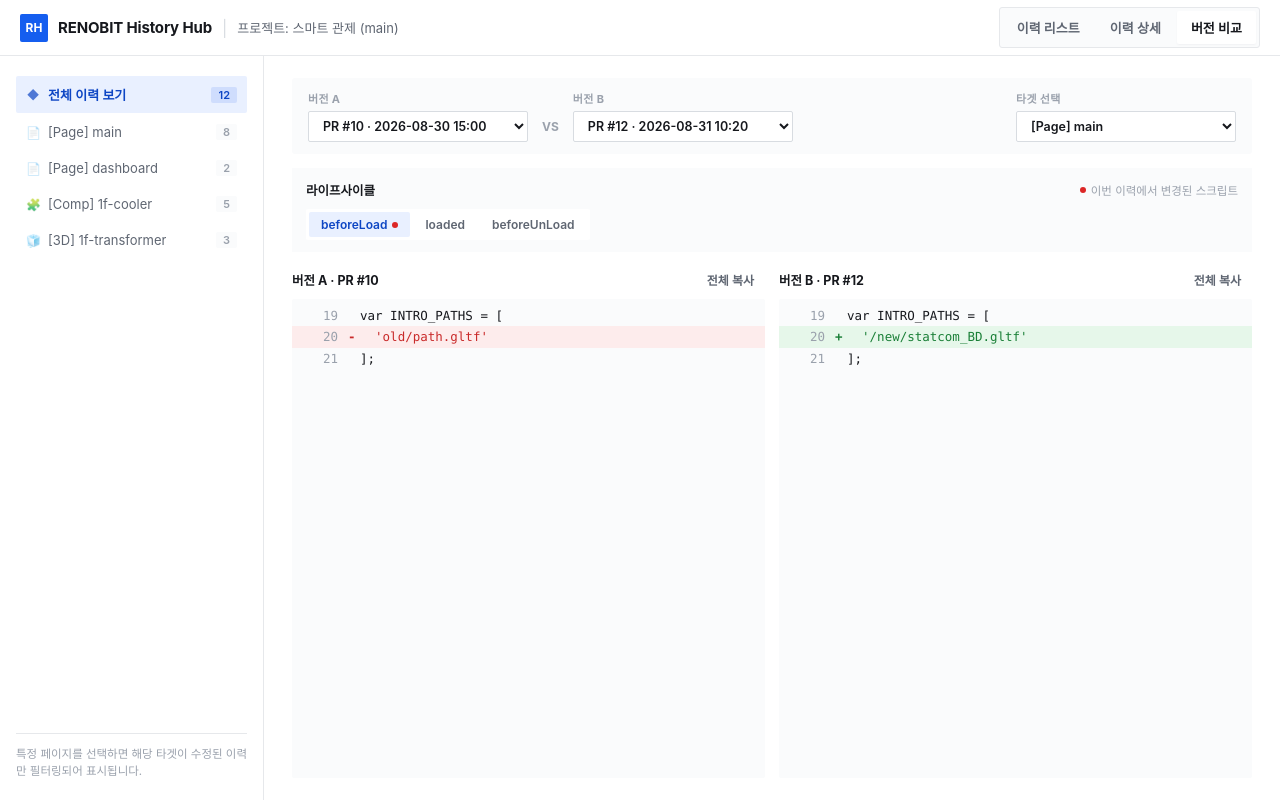
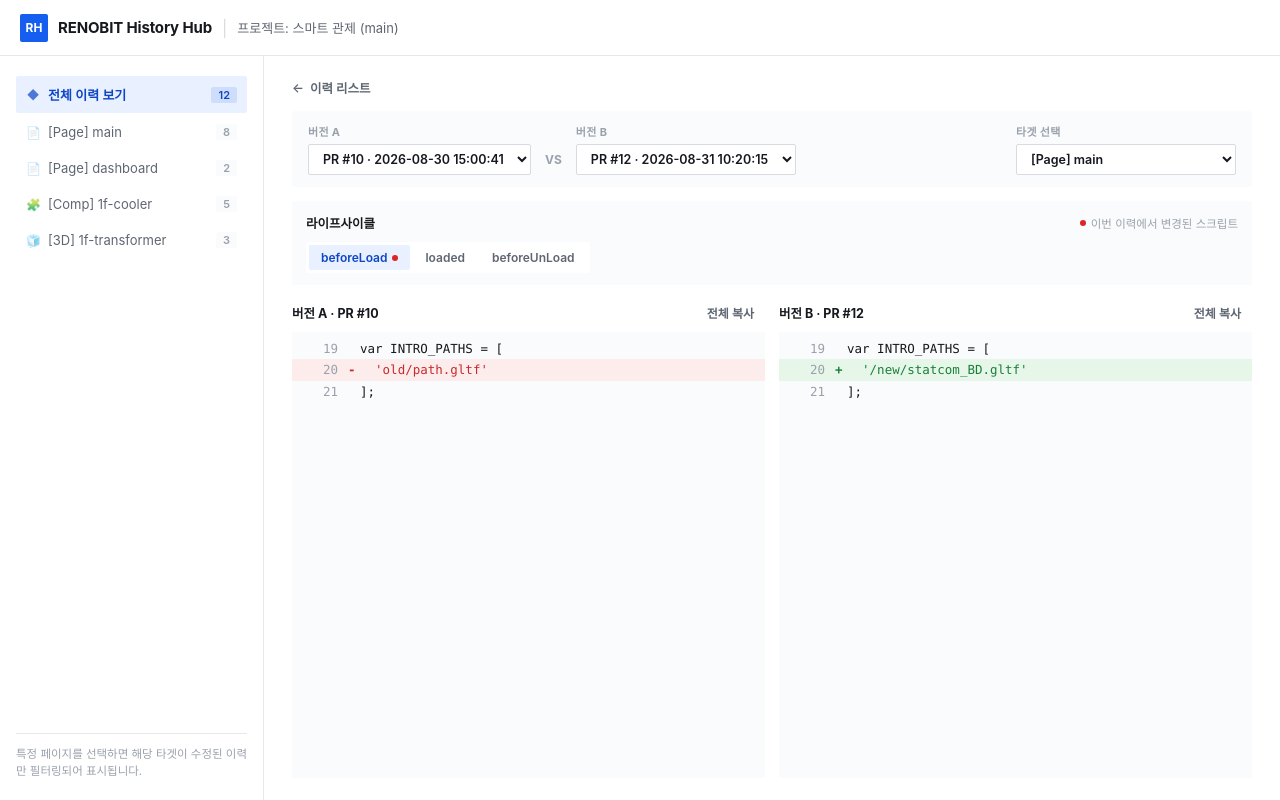
Before and after one commit to wemb-toyproject-rhh/2026_toy_project_h, a React (Vite) app: page /compare in a window 1280 px wide. Built offline with nearby package versions, Linux system fonts and the light colour scheme; a web font is replaced by a local one.

Commit message:
feat: 페이지 링크 추가, nav 삭제

```diff
--- /dev/null
+++ b/src/components/common/BackLink.jsx
@@ -0,0 +1,11 @@
+import { Link } from "react-router-dom";
+import styles from "./BackLink.module.css";
+
+export default function BackLink({ to = "/", children = "이력 리스트" }) {
+  return (
+    <Link to={to} className={styles.link}>
+      <span aria-hidden="true">←</span>
+      {children}
+    </Link>
+  );
+}
--- /dev/null
+++ b/src/components/common/BackLink.module.css
@@ -0,0 +1,15 @@
+.link {
+  display: inline-flex;
+  align-items: center;
+  gap: 6px;
+  font-size: 12.5px;
+  font-weight: 600;
+  color: var(--color-text-secondary);
+  text-decoration: none;
+  width: fit-content;
+  flex-shrink: 0;
+}
+
+.link:hover {
+  color: var(--color-accent);
+}
--- a/src/components/common/Header.jsx
+++ b/src/components/common/Header.jsx
@@ -1,36 +1,17 @@
-import { NavLink } from "react-router-dom";
+import { Link } from "react-router-dom";
 import styles from "./Header.module.css";
-
-const NAV_ITEMS = [
-  { to: "/", label: "이력 리스트", end: true },
-  { to: "/history/12", label: "이력 상세" },
-  { to: "/compare", label: "버전 비교" },
-];
 
 export default function Header() {
   return (
     <header className={styles.header}>
       <div className={styles.brand}>
-        <span className={styles.logo}>RH</span>
-        <strong className={styles.title}>RENOBIT History Hub</strong>
+        <Link to="/" className={styles.logoLink}>
+          <span className={styles.logo}>RH</span>
+          <strong className={styles.title}>RENOBIT History Hub</strong>
+        </Link>
         <span className={styles.divider}>|</span>
         <span className={styles.project}>프로젝트: 스마트 관제 (main)</span>
       </div>
-
-      <nav className={styles.switcher}>
-        {NAV_ITEMS.map((item) => (
-          <NavLink
-            key={item.to}
-            to={item.to}
-            end={item.end}
-            className={({ isActive }) =>
-              `${styles.switchBtn} ${isActive ? styles.active : ""}`
-            }
-          >
-            {item.label}
-          </NavLink>
-        ))}
-      </nav>
     </header>
   );
 }
--- a/src/components/common/Header.module.css
+++ b/src/components/common/Header.module.css
@@ -14,6 +14,14 @@
   align-items: center;
   gap: 10px;
   min-width: 0;
+}
+
+.logoLink {
+  display: flex;
+  align-items: center;
+  gap: 10px;
+  text-decoration: none;
+  color: inherit;
 }
 
 .logo {
@@ -47,35 +55,3 @@
   text-overflow: ellipsis;
   white-space: nowrap;
 }
-
-.switcher {
-  display: flex;
-  gap: 2px;
-  background: var(--color-surface-sunken);
-  padding: 3px;
-  border-radius: var(--radius-md);
-  border: 1px solid var(--color-border);
-  flex-shrink: 0;
-}
-
-.switchBtn {
-  padding: 7px 14px;
-  border-radius: var(--radius-sm);
-  font-size: 13px;
-  font-weight: 600;
-  color: var(--color-text-secondary);
-  text-decoration: none;
-  transition:
-    background 0.15s ease,
-    color 0.15s ease;
-}
-
-.switchBtn:hover {
-  color: var(--color-text);
-}
-
-.switchBtn.active {
-  background: var(--color-surface);
-  color: var(--color-text);
-  box-shadow: var(--shadow-xs);
-}
--- a/src/components/compare/VersionSelectBar.jsx
+++ b/src/components/compare/VersionSelectBar.jsx
@@ -1,12 +1,14 @@
 import styles from "./VersionSelectBar.module.css";
 
-export default function VersionSelectBar() {
+export default function VersionSelectBar({ versionA, versionB }) {
   return (
     <div className={styles.bar}>
       <div className={styles.field}>
         <label className={styles.label}>버전 A</label>
-        <select className={styles.select} defaultValue="10">
-          <option value="10">PR #10 · 2026-08-30 15:00</option>
+        <select className={styles.select} defaultValue={versionA?.id}>
+          <option value={versionA?.id}>
+            PR #{versionA?.id} · {versionA?.savedAt}
+          </option>
         </select>
       </div>
 
@@ -14,8 +16,10 @@ export default function VersionSelectBar() {
 
       <div className={styles.field}>
         <label className={styles.label}>버전 B</label>
-        <select className={styles.select} defaultValue="12">
-          <option value="12">PR #12 · 2026-08-31 10:20</option>
+        <select className={styles.select} defaultValue={versionB?.id}>
+          <option value={versionB?.id}>
+            PR #{versionB?.id} · {versionB?.savedAt}
+          </option>
         </select>
       </div>
 
--- a/src/components/history/PRCard.jsx
+++ b/src/components/history/PRCard.jsx
@@ -1,22 +1,47 @@
-import { Link } from "react-router-dom";
+import { useNavigate } from "react-router-dom";
 import Badge from "../common/Badge.jsx";
 import Button from "../common/Button.jsx";
 import styles from "./PRCard.module.css";
 
-export default function PRCard({ item, highlighted = false }) {
+export default function PRCard({
+  item,
+  selected = false,
+  selectionDisabled = false,
+  onToggleSelect,
+}) {
+  const navigate = useNavigate();
+
   return (
-    <div className={`${styles.card} ${highlighted ? styles.highlighted : ""}`}>
-      <input type="checkbox" className={styles.checkbox} aria-label="비교 대상으로 선택" />
+    <div
+      className={`${styles.card} ${selected ? styles.highlighted : ""}`}
+      role="button"
+      tabIndex={0}
+      onClick={() => navigate(`/history/${item.id}`)}
+      onKeyDown={(e) => {
+        if (e.key === "Enter") navigate(`/history/${item.id}`);
+      }}
+    >
+      <input
+        type="checkbox"
+        className={styles.checkbox}
+        aria-label="비교 대상으로 선택"
+        checked={selected}
+        disabled={!selected && selectionDisabled}
+        onClick={(e) => e.stopPropagation()}
+        onChange={() => onToggleSelect(item.id)}
+      />
 
       <div className={styles.body}>
         <div className={styles.topRow}>
           <div className={styles.titleGroup}>
-            <Badge tone={highlighted ? "accent" : "neutral"}>PR #{item.id}</Badge>
-            <Link to={`/history/${item.id}`} className={styles.title}>
-              {item.title}
-            </Link>
+            <Badge tone={selected ? "accent" : "neutral"}>PR #{item.id}</Badge>
+            <span className={styles.title}>{item.title}</span>
           </div>
-          <Button variant="danger" size="sm">
+          <Button
+            variant="danger"
+            size="sm"
+            onClick={(e) => e.stopPropagation()}
+          >
             삭제
           </Button>
         </div>
--- a/src/components/history/PRCard.module.css
+++ b/src/components/history/PRCard.module.css
@@ -6,11 +6,17 @@
   gap: 14px;
   align-items: flex-start;
   background: var(--color-surface);
+  cursor: pointer;
   transition: background 0.15s ease;
 }
 
 .card:hover {
   background: var(--color-surface-sunken);
+}
+
+.card:focus-visible {
+  outline: 2px solid var(--color-accent);
+  outline-offset: -2px;
 }
 
 .card.highlighted {
--- a/src/pages/CompareHistoryPage.jsx
+++ b/src/pages/CompareHistoryPage.jsx
@@ -1,7 +1,12 @@
+import { useLocation } from "react-router-dom";
+import mockHistory from "../mocks/mockHistory.json";
+import BackLink from "../components/common/BackLink.jsx";
 import VersionSelectBar from "../components/compare/VersionSelectBar.jsx";
 import SubTabGroup from "../components/detail/SubTabGroup.jsx";
 import SideBySideDiff from "../components/compare/SideBySideDiff.jsx";
 import styles from "./CompareHistoryPage.module.css";
+
+const DEFAULT_IDS = [10, 12];
 
 const LIFECYCLES = [
   { id: "beforeLoad", label: "beforeLoad", modified: true },
@@ -9,30 +14,34 @@ const LIFECYCLES = [
   { id: "beforeUnLoad", label: "beforeUnLoad", modified: false },
 ];
 
-const LEFT = {
-  label: "버전 A · PR #10",
-  lines: [
+const DIFF_A = [
   { no: 19, type: null, code: "var INTRO_PATHS = [" },
   { no: 20, type: "del", code: "  'old/path.gltf'" },
   { no: 21, type: null, code: "];" },
-  ],
-};
+];
 
-const RIGHT = {
-  label: "버전 B · PR #12",
-  lines: [
+const DIFF_B = [
   { no: 19, type: null, code: "var INTRO_PATHS = [" },
   { no: 20, type: "add", code: "  '/new/statcom_BD.gltf'" },
   { no: 21, type: null, code: "];" },
-  ],
-};
+];
 
 export default function CompareHistoryPage() {
+  const { state } = useLocation();
+  const [idA, idB] = state?.ids ?? DEFAULT_IDS;
+  const versionA = mockHistory.history.find((h) => h.id === idA);
+  const versionB = mockHistory.history.find((h) => h.id === idB);
+
   return (
     <div className={styles.page}>
-      <VersionSelectBar />
+      <BackLink />
+
+      <VersionSelectBar versionA={versionA} versionB={versionB} />
       <SubTabGroup lifecycles={LIFECYCLES} />
-      <SideBySideDiff left={LEFT} right={RIGHT} />
+      <SideBySideDiff
+        left={{ label: `버전 A · PR #${versionA?.id}`, lines: DIFF_A }}
+        right={{ label: `버전 B · PR #${versionB?.id}`, lines: DIFF_B }}
+      />
     </div>
   );
 }
--- a/src/pages/HistoryDetailPage.jsx
+++ b/src/pages/HistoryDetailPage.jsx
@@ -2,6 +2,7 @@ import { useParams } from "react-router-dom";
 import mockHistory from "../mocks/mockHistory.json";
 import Badge from "../components/common/Badge.jsx";
 import Button from "../components/common/Button.jsx";
+import BackLink from "../components/common/BackLink.jsx";
 import ConversationPanel from "../components/detail/ConversationPanel.jsx";
 import SubTabGroup from "../components/detail/SubTabGroup.jsx";
 import DiffBlock from "../components/common/DiffBlock.jsx";
@@ -40,6 +41,8 @@ export default function HistoryDetailPage() {
 
   return (
     <div className={styles.page}>
+      <BackLink />
+
       <div className={styles.header}>
         <div className={styles.titleGroup}>
           <Badge tone="accent">PR #{item.id}</Badge>
--- a/src/pages/HistoryListPage.jsx
+++ b/src/pages/HistoryListPage.jsx
@@ -1,10 +1,24 @@
-import { Link } from "react-router-dom";
+import { useState } from "react";
+import { useNavigate } from "react-router-dom";
 import mockHistory from "../mocks/mockHistory.json";
 import PRCard from "../components/history/PRCard.jsx";
 import Button from "../components/common/Button.jsx";
 import styles from "./HistoryListPage.module.css";
 
 export default function HistoryListPage() {
+  const [selectedIds, setSelectedIds] = useState([]);
+  const navigate = useNavigate();
+
+  const toggleSelect = (id) => {
+    setSelectedIds((prev) => {
+      if (prev.includes(id)) return prev.filter((existing) => existing !== id);
+      if (prev.length >= 2) return prev;
+      return [...prev, id];
+    });
+  };
+
+  const canCompare = selectedIds.length === 2;
+
   return (
     <div className={styles.page}>
       <div className={styles.toolbar}>
@@ -13,14 +27,24 @@ export default function HistoryListPage() {
           className={styles.search}
           placeholder="이력 제목, 작성자, 스크립트 검색..."
         />
-        <Link to="/compare">
-          <Button variant="primary">선택한 2개 이력 Diff 비교 (2/2)</Button>
-        </Link>
+        <Button
+          variant="primary"
+          disabled={!canCompare}
+          onClick={() => navigate("/compare", { state: { ids: selectedIds } })}
+        >
+          선택한 이력 Diff 비교 ({selectedIds.length}/2)
+        </Button>
       </div>
 
       <div className={styles.list}>
         {mockHistory.history.map((item) => (
-          <PRCard key={item.id} item={item} highlighted={item.id === 12} />
+          <PRCard
+            key={item.id}
+            item={item}
+            selected={selectedIds.includes(item.id)}
+            selectionDisabled={selectedIds.length >= 2}
+            onToggleSelect={toggleSelect}
+          />
         ))}
       </div>
     </div>
```
Lines whose indentation alone changed are shown as unchanged.
